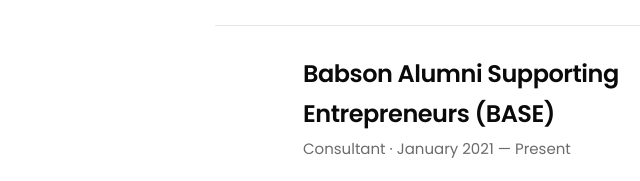
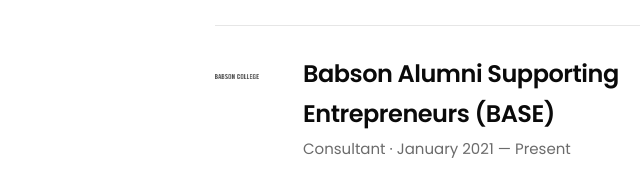
Before and after one commit to andrewracine5/aboutme, a plain HTML site: page index.html in a window 1280 px wide. Shown: the part 1809-1990 px from the top of the page, 101-741 px from the left. Drawn offline with Linux system fonts and the light colour scheme.

Commit message:
Add Babson College logo to BASE in Advising
Co-Authored-By: Claude Opus 5.5 <noreply@anthropic.com>

```diff
--- a/index.html
+++ b/index.html
@@ -346,7 +346,7 @@
         </div>
       </li>
       <li>
-        <div class="role-logo-wrap" aria-hidden="true"></div>
+        <div class="role-logo-wrap"><img class="role-logo" src="logos/babson.png" alt="Babson College logo"></div>
         <div>
           <h3>Babson Alumni Supporting Entrepreneurs (BASE)</h3>
           <p class="role-meta">Consultant &middot; January 2021 &mdash; Present</p>
```
Also changed, not shown: logos/babson.png (added).
